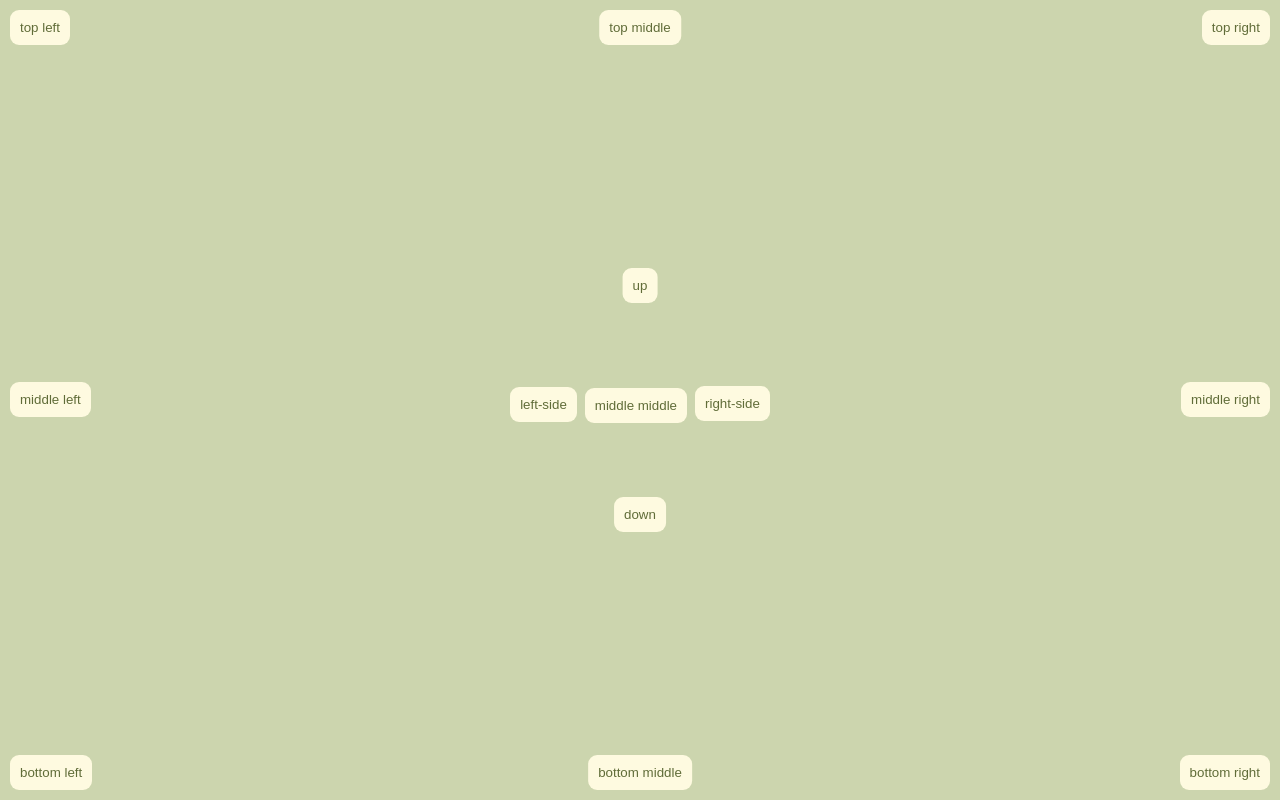
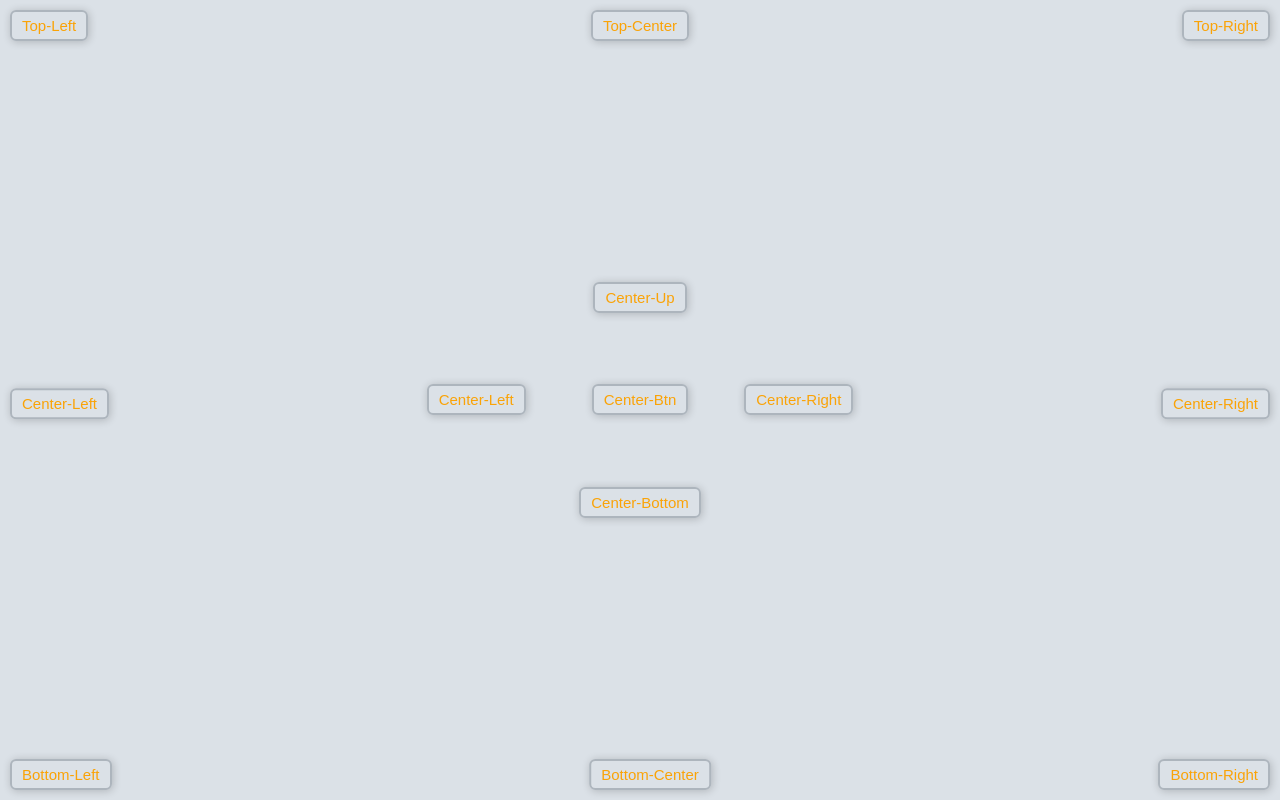
Before and after one commit to chavansourabh/Tasks, a plain HTML site: page buttons-using-grid/index.html in a window 1280 px wide. Drawn offline with Linux system fonts and the light colour scheme.

Commit message:
task-button-using-grid

```diff
--- a/buttons-using-grid/index.html
+++ b/buttons-using-grid/index.html
@@ -4,49 +4,66 @@
     <meta charset="UTF-8" />
     <meta http-equiv="X-UA-Compatible" content="IE=edge" />
     <meta name="viewport" content="width=device-width, initial-scale=1.0" />
-    <title>buttons(using grid)</title>
+    <title>Document</title>
     <link rel="stylesheet" href="style.css" />
   </head>
   <body>
-    <div class="grid-container">
-      <div class="top">
-        <button type="button" id="top-left">top left</button>
-        <button type="button" id="top-middle">top middle</button>
-        <button type="button" id="top-right">top right</button>
+    <div class="outer-container">
+
+      <div class="item1">
+        <button class="t-l">top-left</button>
+      </div>
+      <div class="item2">
+        <button class="t-c">top-center</button>
+      </div>
+      <div class="item3">
+        <button class="t-r">top-right</button>
+      </div>
+
+
+      <div class="item4">
+        <button class="c-l">center-left</button>
+      </div>
+
+      <div class="item5">
+
+        <div class="top">
+            <button class="c-up">center-up</button>
+        </div>
+      <div class="center-left">
+          <button class="c-left">center-left</button>
       </div>
 
       <div class="center">
-        <button type="button" id="middle-left">middle left</button>
+        <button class="c-c">center-btn</button>
+      </div>
 
-        <div class="middle-container">
-
-          <div class="grid-item1">
-            <button type="button" class="up">up</button>
-          </div>
-
-          <div class="grid-item2">
-            <button type="button" class="left-side">left-side</button>
-          </div>
-
-           <div class="grid-item3">
-            <button type="button" class="middle-center">middle middle</button>
-          </div>
-          <div class="grid-item4">
-            <button type="button" class="right-side">right-side</button>
-          </div>
-          <div class="grid-item5">
-            <button type="button" class="down">down</button>
-          </div>
-        </div>
-
-        <button type="button" id="middle-right">middle right</button>
+      <div class="center-right">
+        <button class="c-right">center-right</button>
       </div>
 
       <div class="bottom">
-        <button type="button" id="bottom-left">bottom left</button>
-        <button type="button" id="bottom-middle">bottom middle</button>
-        <button type="button" id="bottom-right">bottom right</button>
+        <button class="c-bottom">center-bottom</button>
       </div>
+
+      </div>
+
+      <div class="item6">
+        <button class="c-r">center-right</button>
+      </div>
+
+
+      <div class="item7">
+        <button class="b-l">bottom-left</button>
+      </div>
+      <div class="item8">
+        <button class="b-c">bottom-center</button>
+      </div>
+      <div class="item9">
+        <button class="b-r">bottom-right</button>
+      </div>
+
+
     </div>
   </body>
 </html>
--- a/buttons-using-grid/style.css
+++ b/buttons-using-grid/style.css
@@ -1,152 +1,124 @@
-* {
+*{
   margin: 0;
-  padding: 0;
   box-sizing: border-box;
+
  }
-html {
+ html{
   font-size: 62.5%;
  }
-
-.grid-container {
-  padding: 1rem;
+ .outer-container{
   display: grid;
-  width: 100vw;
+   background-color:#dbe1e7;
  height: 100vh;
-  grid-template-areas: "top" "center" "bottom";
-  gap: 8%;
-  background-color: #ccd5ae;
+ grid-template-areas: 'item1 item2 item3'
+ 'item4 item5 item6' 'item7 item8 item9' ;
  }
-.top,
-.center,
-.bottom {
+ div{
   position: relative;
-
+  display: grid;
+ }
+ button{
+  background-color: transparent;
+  border: 2px solid #adb5bd;
+  padding: 0.5rem 1rem;
+  border-radius: 0.6rem;
+  color: #faa307;
+  font-size: 1.5rem;
+  text-transform: capitalize;
+ position: absolute;
+ box-shadow: 1px 1px 8px rgba(0,0,0,0.2);
+ margin: 1rem;
+ cursor: pointer;
+ }
+ button:hover{
+  background-color: #faa307;
+  color: white;
+  border: transparent;
+ }
+ .item2{
+  display: grid;
+ justify-items: center;
  }
 
-.top {
-  display: grid;
-  grid-template-columns: auto auto auto;
-  column-gap: 4%;
-
+ .t-r{
+  right: 0;
  }
 
-.bottom {
-  display: grid;
+ .item4{
+  align-items: center;
+ }
+ .item5{
+ position: relative;
  grid-template-columns: auto auto auto;
-  column-gap: 4%;
+ grid-template-rows: auto auto auto;
+ }
+ .top{
+ grid-column-start: 1;
+ grid-column-end: 4;
+ justify-items: center;
+ }
+ .bottom{
+  grid-column-start: 1;
+ grid-column-end: 4;
+ justify-items: center;
  }
 
-.center {
-  display: grid;
-  column-gap: 4%;
-  align-items: center;
-  justify-content: center;
+ .c-l{
+ top: 50%;
+ transform: translateY(-70%);
+ }
+ .c-r{
+ right: 0;
+ top: 50%;
+ transform: translateY(-70%);
  }
 
-
-.middle-container {
-  display:grid;
- width: auto;
-  grid-template-columns: auto auto auto;
-  grid-template-rows: auto auto auto;
-    gap: 8px;
-  position: relative;
- height: 90%;
-
-}
-.grid-item1{
-grid-column-start: 1;
-grid-column-end: 4;
-}
-
-.grid-item5{
-  grid-column-start: 1;
-grid-column-end: 4;
-}
-.grid-item2{
-grid-column-start: 1;
-grid-column-end: 2;
-position: relative;
-}
-.grid-item3{
-grid-column-start: 2;
-grid-column-end: 3;
-position: relative;
-}
-.grid-item4{
-grid-column-start: 3;
-grid-column-end: 4;
-position: relative;
-}
-
-button {
- padding: 1rem ;
-  border-radius: 9px;
-  border: none;
-  background-color: #fefae0;
-  color: #606c38;
-  }
-.top button{
-  position: absolute;
-}
-.bottom button{
-  position: absolute;
-}
-
-
-#top-left {
-    left: 0;
-}
-
-#top-middle{
-  top: 0;
-  left: 50%;
-  transform: translateX(-50%);
-
-}
-#top-right{
-right: 0;
-}
-#bottom-right{
-right: 0;
-bottom: 0;
-}
-#bottom-left{
-left: 0;
-bottom: 0;
-}
-#bottom-middle{
-left:50%;
-transform: translateX(-50%);
+ .b-l{
   bottom: 0;
  }
 
-#middle-right{
-  position: absolute;
-  right: 0;
-}
-#middle-left{
-  position: absolute;
-  left: 0;
-}
-
-.up{
-  position: absolute;
+ .b-c{
+  bottom: 0;
   left: 50%;
   transform: translateX(-50%);
  }
-.down{
-  position: absolute;
+ .b-r{
+  bottom: 0;
+  right: 0;
+ }
+
+ .c-up{
+  top: 6%;
+ }
+ .c-bottom{
+  bottom: 6%;
+ }
+
+ .c-left{
+  left: 0;
+  margin: 0;
+ }
+ .c-right{
+  right: 0;
+  margin: 0;
+ }
+
+ .center{
+  align-items: center;
+  justify-items: center;
+ }
+ .center-left{
+  align-items: center;
+  }
+ .center-right{
+  align-items: center;
+  }
+
+  @media screen and (max-width:740px) {
+   .item5{
   left: 50%;
   transform: translateX(-50%);
-  bottom: 0;
+    width: 30rem;
+
    }
-.left-side{
-  margin-top: 90%;
   }
-.right-side{
-  margin-top: 80%;
-  }
-.middle-center{
-  margin-top: 60%;
-  }
```
Lines whose indentation alone changed are shown as unchanged.
